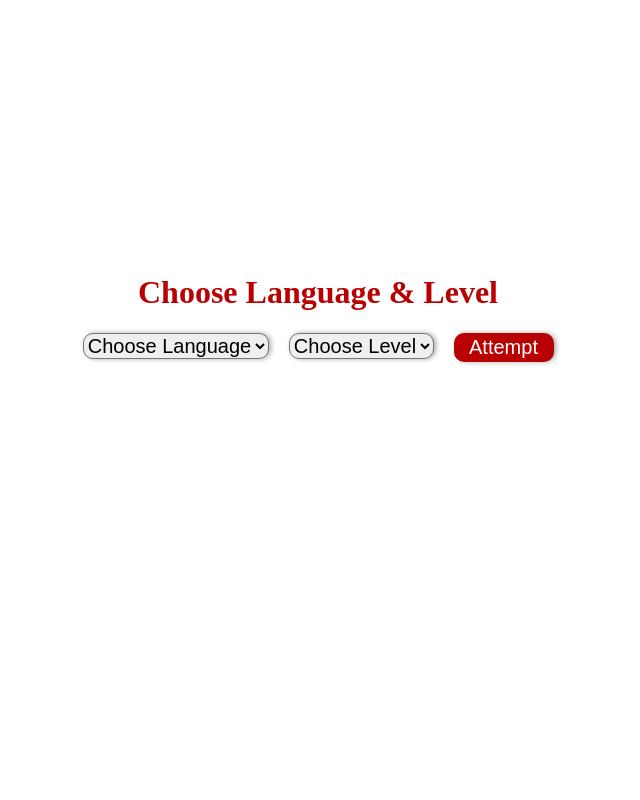
After one commit to henrico28/FunCoding, a PHP site: template View/homeuser.php in a window 1280 px wide. The commit adds this page. Shown: the whole page, without its empty margins (322-962 px from the left). Run offline with PHP 8.4, Linux system fonts and the light colour scheme; the template is opened without the code that fills it, so the values that code supplies are empty.

```diff
--- /dev/null
+++ b/View/homeuser.php
@@ -0,0 +1,39 @@
+<html>
+    <head>
+    <link rel="stylesheet" href="styles/stylesearch.css">
+    </head>
+    <body>
+        <div class="flex-search">
+            <div>
+                <h1>Choose Language & Level</h1>
+            </div>
+            <form class="container-form-search">
+                <div class="containerSearch">
+                    <select class="ddlSearch">
+                        <option>Choose Language</option>
+                        <?php
+                            foreach ($bahasa as $key => $value){
+                                echo "<option>";
+                                echo "$value[0]";
+                                echo "</option>";
+                            }
+                        ?>
+                    </select>
+                </div>
+                <div class="containerSearch">
+                    <select class="ddlSearch">
+                        <option>Choose Level</option>
+                        <?php
+                            foreach ($level as $key => $value){
+                                echo "<option>";
+                                echo "$value[0]";
+                                echo "</option>";
+                            }
+                        ?>
+                    </select>
+                </div>
+                <div class="containerSearch"><input class="attemptBtn" type=submit value="Attempt"/></div>
+            </form>
+        </div>
+    </body>
+</html>
--- a/View/signup.php
+++ b/View/signup.php
@@ -6,7 +6,7 @@
     <div class="flex-register">
         <div>
             <h1>Create Your Account</h1>
-            <form style="margin-top:20%;">
+            <form style="margin-top:20%;" method="POST" action="adduser">
                 <a href="index.php"><img src="View/images/logo.png"></a> <br>
                 <label>Full name</label><br>
                 <input id="name" class = "txt" type="text" name="fname" placeholder="Enter Full Name" required> <br>
--- /dev/null
+++ b/View/styles/stylesearch.css
@@ -0,0 +1,45 @@
+.flex-search{
+    display: flex;
+    justify-content: center;
+    flex-flow:column;
+    margin-top: 20%;
+}
+
+.flex-search h1{
+    color: #ba0101;
+    text-align: center;
+}
+
+.container-form-search{
+    display: flex;
+    justify-content: center;
+}
+
+form .attemptBtn{
+    border: 2px solid #ba0101;
+    border-radius: 10px;
+    background-color: #ba0101;
+    color: white;
+    box-shadow: 2px 0px 5px #aaaaaa;
+    font-size: 20px;
+    width: 100px;
+}
+
+form .attemptBtn:hover{
+    color: #ba0101;
+    background-color: white;
+    border: 2px solid white;
+}
+
+form .ddlSearch{
+    box-shadow: 2px 0px 5px #aaaaaa;
+    font-size: 20px;
+    width: 100%;
+    border-radius: 10px;
+    text-align: center;
+}
+
+.containerSearch{
+    margin-left: 10px;
+    margin-right: 10px;
+}
```
Also changed, not shown: Controller/signupController.php (+6 -2 lines), router.php (+6 -1 lines).
